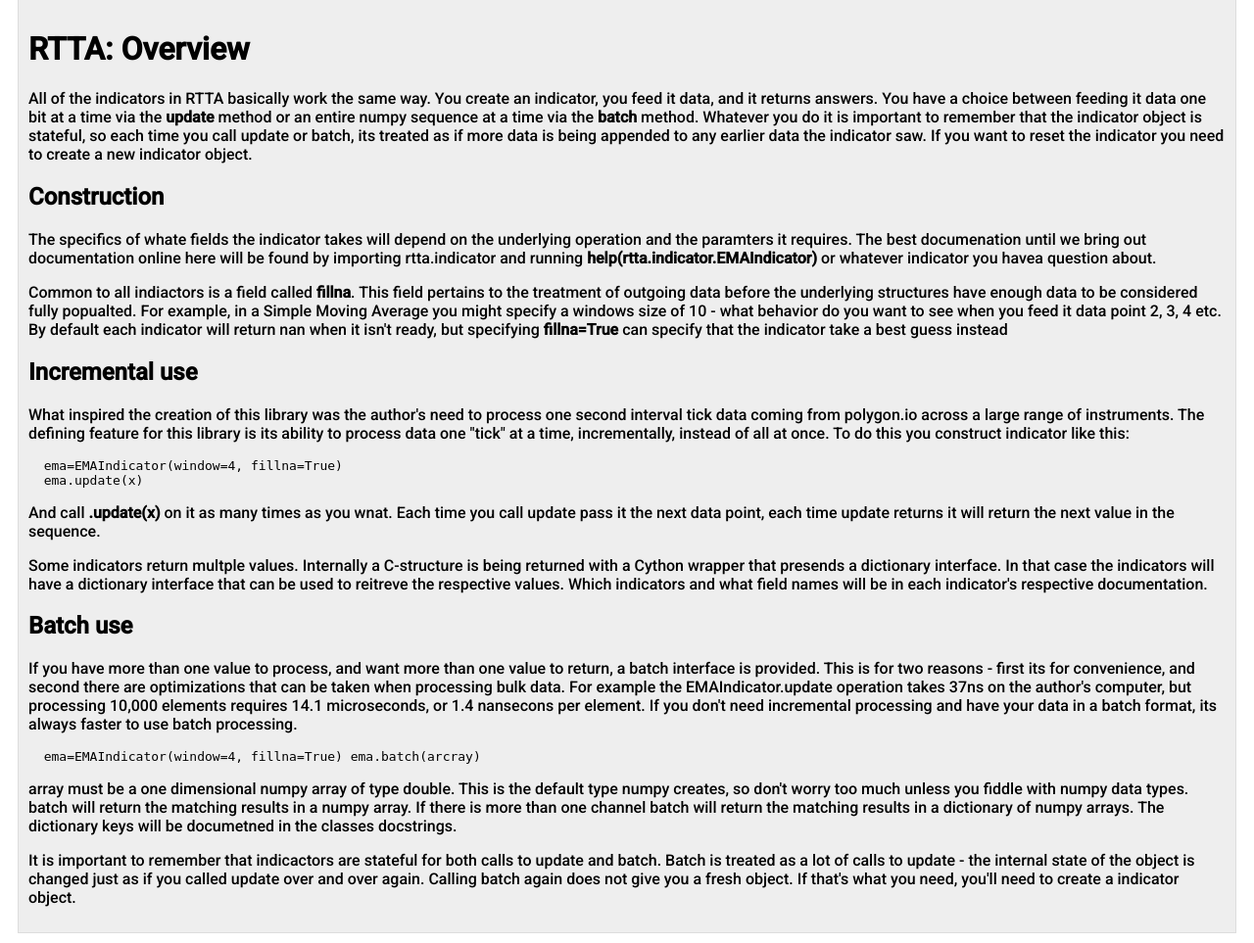
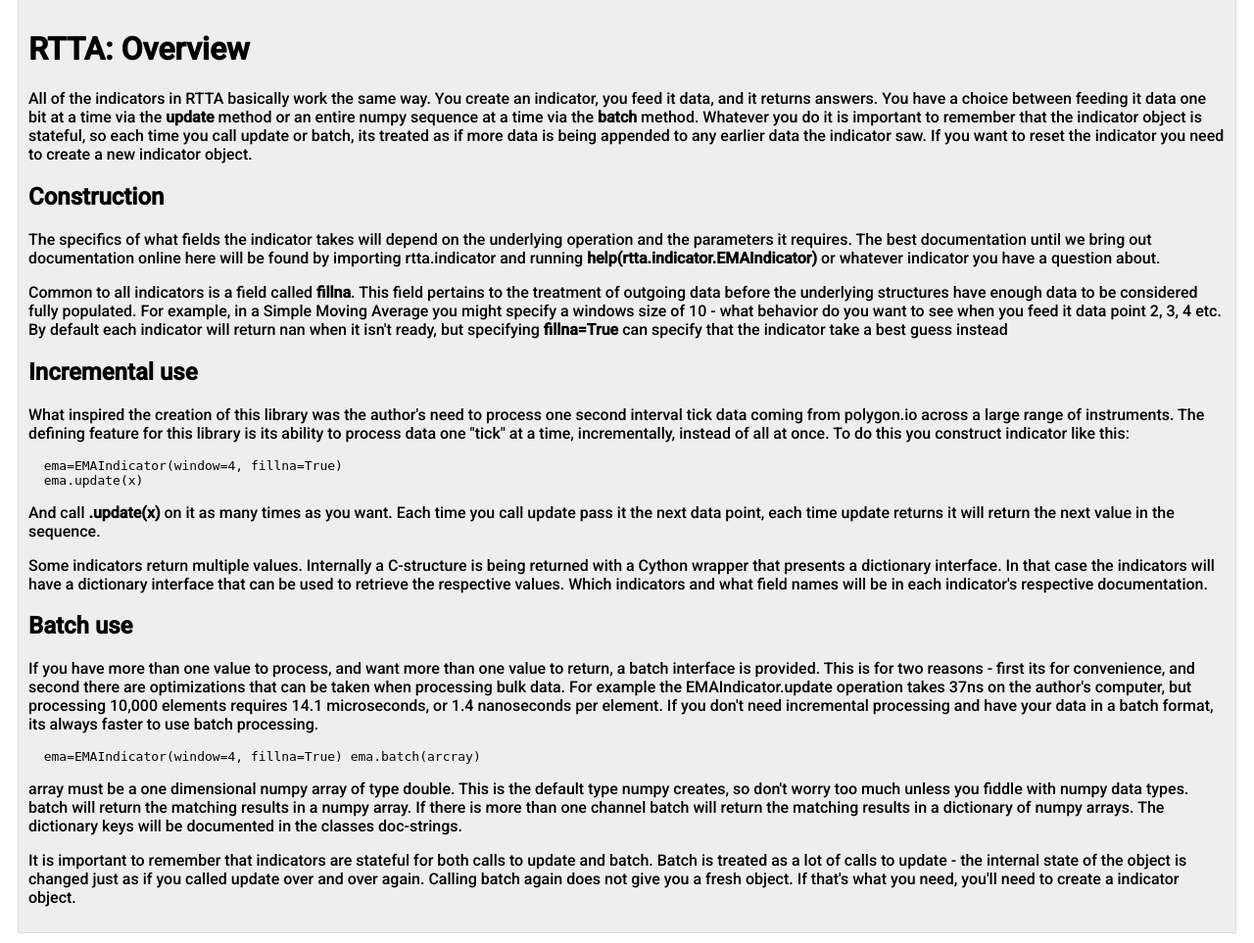
Before and after one commit to adamdeprince/rtta.dev, a Django app: page /overview in a window 1280 px wide. Shown: the part 102-1065 px from the top of the page at 98% size. Run offline with Django 4.2, Linux system fonts and the light colour scheme.

Commit message:
Checked spelling; moved templates

```diff
--- a/templates/index.html
+++ b/main/templates/main/index.html
@@ -1,8 +1,8 @@
-{% extends "base.html" %}
+{% extends "main/base.html" %}
 
 {% block main %}
 
-<h1>RTTA: Real Time Technical Analyisis</h1>
+<h1>RTTA: Real Time Technical Analysis</h1>
 
 <p>RTTA is a new project.  At this point we only have a small number
 of technical analysis in our code base, but that is rapidly changing.
--- a/templates/install.html
+++ b/main/templates/main/install.html
@@ -1,4 +1,4 @@
-{% extends "base.html" %}
+{% extends "main/base.html" %}
 
 {%block main%}
 
@@ -6,12 +6,12 @@
 
 <p>Installation is via pip.  To successfully install you will need a
 compiler and python source code on your machine.  If you are using
-home brew you are probally okay.  If you are running ubuntu and you've
+home brew you are probably okay.  If you are running Ubuntu and you've
 never compiled something before you'll need to take some steps
 first. </p>
 
 <pre>
-  # // Steps for ubuntu users
+  # // Steps for Ubuntu users
   # sudo apt install build-essential python-dev
 </pre>
 
--- /dev/null
+++ b/main/templates/main/overview.html
@@ -0,0 +1,27 @@
+{% extends "main/base.html" %}
+
+{% block main %}
+
+<h1>RTTA: Overview</h1>
+
+<p>All of the indicators in RTTA basically work the same way.  You create an indicator, you feed it data, and it returns answers.  You have a choice between feeding it data one bit at a time via the <b>update</b> method or an entire numpy sequence at a time via the <b>batch</b> method.   Whatever you do it is important to remember that the indicator object is stateful, so each time you call update or batch, its treated as if more data is being appended to any earlier data the indicator saw.  If you want to reset the indicator you need to create a new indicator object.</p>
+<h2>Construction</h2>
+<p>The specifics of what fields the indicator takes will depend on the underlying operation and the parameters it requires.  The best documentation until we bring out documentation online here will be found by importing rtta.indicator and running <b>help(rtta.indicator.EMAIndicator)</b> or whatever indicator you have a question about.  </p>
+<p>Common to all indicators is a field called <b>fillna</b>.  This field pertains to the treatment of outgoing data before the underlying structures have enough data to be considered fully populated.  For example, in a Simple Moving Average you might specify a windows size of 10 - what behavior do you want to see when you feed it data point 2, 3, 4 etc.   By default each indicator will return nan when it isn't ready, but specifying <b>fillna=True</b> can specify that the indicator take a best guess instead</p>
+<h2>Incremental use</h2>
+<p>What inspired the creation of this library was the author's need to process one second interval tick data coming from polygon.io across a large range of instruments.  The defining feature for this library is its ability to process data one "tick" at a time, incrementally, instead of all at once.  To do this you construct indicator like this:</p>
+<pre>
+  ema=EMAIndicator(window=4, fillna=True)
+  ema.update(x)
+</pre>
+<p>And call <b>.update(x)</b> on it as many times as you want.  Each time you call update pass it the next data point, each time update returns it will return the next value in the sequence. </p>
+<p>Some indicators return multiple values.   Internally a C-structure is being returned with a Cython wrapper that presents a dictionary interface.  In that case the indicators will have a dictionary interface that can be used to retrieve the respective values.  Which indicators and what field names will be in each indicator's respective documentation.</p>
+<h2>Batch use</h2>
+<p>If you have more than one value to process, and want more than one value to return, a batch interface is provided.  This is for two reasons - first its for convenience, and second there are optimizations that can be taken when processing bulk data.   For example the EMAIndicator.update operation takes 37ns on the author's computer, but processing 10,000 elements requires 14.1 microseconds, or 1.4 nanoseconds per element.  If you don't need incremental processing and have your data in a batch format, its always faster to use batch processing. </p>
+<pre>
+  ema=EMAIndicator(window=4, fillna=True) ema.batch(arcray)
+</pre>
+<p>array must be a one dimensional numpy array of type double.  This is the default type numpy creates, so don't worry too much unless you fiddle with numpy data types.  batch will return the matching results in a numpy array.  If there is more than one channel batch will return the matching results in a dictionary of numpy arrays.  The dictionary keys will be documented in the classes doc-strings.</p>
+<p>It is important to remember that indicators are stateful for both calls to update and batch.  Batch is treated as a lot of calls to update - the internal state of the object is changed just as if you called update over and over again.  Calling batch again does not give you a fresh object.  If that's what you need, you'll need to create a indicator object.</p>
+
+{% endblock %}
--- a/main/views.py
+++ b/main/views.py
@@ -3,10 +3,10 @@
 # Create your views here.
 
 def main(request):
-    return render(request, 'index.html')
+    return render(request, 'main/index.html')
 
 def install(request):
-    return render(request, 'install.html')
+    return render(request, 'main/install.html')
 
 def overview(request):
-    return render(request, "overview.html")
+    return render(request, "main/overview.html")
--- a/templates/overview.html
+++ /dev/null
@@ -1,27 +0,0 @@
-{% extends "base.html" %}
-
-{% block main %}
-
-<h1>RTTA: Overview</h1>
-
-<p>All of the indicators in RTTA basically work the same way.  You create an indicator, you feed it data, and it returns answers.  You have a choice between feeding it data one bit at a time via the <b>update</b> method or an entire numpy sequence at a time via the <b>batch</b> method.   Whatever you do it is important to remember that the indicator object is stateful, so each time you call update or batch, its treated as if more data is being appended to any earlier data the indicator saw.  If you want to reset the indicator you need to create a new indicator object.</p>
-<h2>Construction</h2>
-<p>The specifics of whate fields the indicator takes will depend on the underlying operation and the paramters it requires.  The best documenation until we bring out documentation online here will be found by importing rtta.indicator and running <b>help(rtta.indicator.EMAIndicator)</b> or whatever indicator you havea question about.  </p>
-<p>Common to all indiactors is a field called <b>fillna</b>.  This field pertains to the treatment of outgoing data before the underlying structures have enough data to be considered fully popualted.  For example, in a Simple Moving Average you might specify a windows size of 10 - what behavior do you want to see when you feed it data point 2, 3, 4 etc.   By default each indicator will return nan when it isn't ready, but specifying <b>fillna=True</b> can specify that the indicator take a best guess instead</p>
-<h2>Incremental use</h2>
-<p>What inspired the creation of this library was the author's need to process one second interval tick data coming from polygon.io across a large range of instruments.  The defining feature for this library is its ability to process data one "tick" at a time, incrementally, instead of all at once.  To do this you construct indicator like this:</p>
-<pre>
-  ema=EMAIndicator(window=4, fillna=True)
-  ema.update(x)
-</pre>
-<p>And call <b>.update(x)</b> on it as many times as you wnat.  Each time you call update pass it the next data point, each time update returns it will return the next value in the sequence. </p>
-<p>Some indicators return multple values.   Internally a C-structure is being returned with a Cython wrapper that presends a dictionary interface.  In that case the indicators will have a dictionary interface that can be used to reitreve the respective values.  Which indicators and what field names will be in each indicator's respective documentation.</p>
-<h2>Batch use</h2>
-<p>If you have more than one value to process, and want more than one value to return, a batch interface is provided.  This is for two reasons - first its for convenience, and second there are optimizations that can be taken when processing bulk data.   For example the EMAIndicator.update operation takes 37ns on the author's computer, but processing 10,000 elements requires 14.1 microseconds, or 1.4 nansecons per element.  If you don't need incremental processing and have your data in a batch format, its always faster to use batch processing. </p>
-<pre>
-  ema=EMAIndicator(window=4, fillna=True) ema.batch(arcray)
-</pre>
-<p>array must be a one dimensional numpy array of type double.  This is the default type numpy creates, so don't worry too much unless you fiddle with numpy data types.  batch will return the matching results in a numpy array.  If there is more than one channel batch will return the matching results in a dictionary of numpy arrays.  The dictionary keys will be documetned in the classes docstrings.</p>
-<p>It is important to remember that indicactors are stateful for both calls to update and batch.  Batch is treated as a lot of calls to update - the internal state of the object is changed just as if you called update over and over again.  Calling batch again does not give you a fresh object.  If that's what you need, you'll need to create a indicator object.</p>
-
-{% endblock %}
```
Also changed, not shown: main/templates/main/base.html (renamed from templates/base.html).
